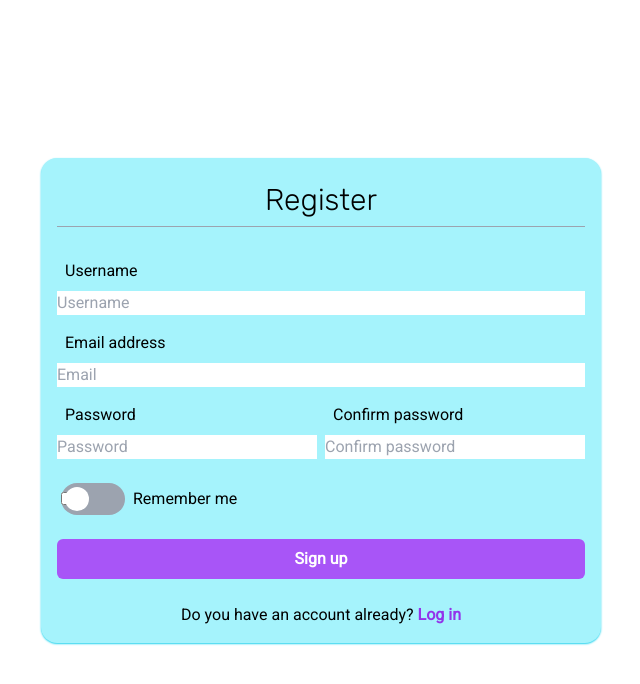
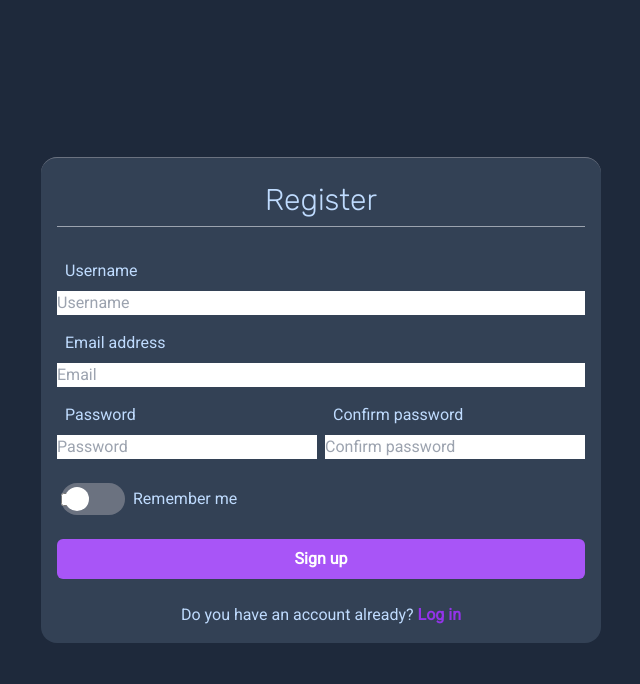
Before and after one commit to BetulioMay/maychat, a Next.js app in the folder client/: page /register in a window 1280 px wide. Shown: the top 684 px of the page, without its empty margins (319-959 px from the left). Built offline with nearby package versions, Linux system fonts and the light colour scheme.

Commit message:
style: forms dark theme

```diff
--- a/client/app/layout.tsx
+++ b/client/app/layout.tsx
@@ -13,13 +13,13 @@ interface RootLayoutProps {
 
 export default function RootLayout({ children }: RootLayoutProps) {
   return (
-    <html lang="en">
+    <html className="dark transition-colors" lang="en">
       {/*
         <head /> will contain the components returned by the nearest parent
         head.tsx. Find out more at https://beta.nextjs.org/docs/api-reference/file-conventions/head
       */}
       <head />
-      <body>
+      <body className="bg-white dark:bg-slate-800">
         <main className={font.className}>{children}</main>
       </body>
     </html>
--- a/client/app/login/layout.tsx
+++ b/client/app/login/layout.tsx
@@ -8,7 +8,7 @@ interface LoginLayoutProps {
 const LoginLayout: React.FC<LoginLayoutProps> = ({ children }) => {
   return (
     <Suspense fallback={<Loading />}>
-      <section className="flex min-h-screen items-center justify-center bg-white">
+      <section className="flex min-h-screen items-center justify-center">
         <div>{children}</div>
       </section>
     </Suspense>
--- a/client/app/register/layout.tsx
+++ b/client/app/register/layout.tsx
@@ -8,7 +8,7 @@ interface RegisterLayoutProps {
 const RegisterLayout: React.FC<RegisterLayoutProps> = ({ children }) => {
   return (
     <Suspense fallback={<Loading />}>
-      <section className="flex min-h-screen items-center justify-center bg-white">
+      <section className="flex min-h-screen items-center justify-center">
         <div>{children}</div>
       </section>
     </Suspense>
--- a/client/components/Checkbox.tsx
+++ b/client/components/Checkbox.tsx
@@ -21,7 +21,7 @@ const Checkbox: React.FC<FieldProps & CheckboxInputProps & OtherProps> = ({
         htmlFor={props.name}
         className={`relative flex h-8 w-16 items-center rounded-full transition-colors
           duration-500
-				${field.checked ? "bg-purple-500" : "bg-gray-400"}`}
+				${field.checked ? "bg-purple-500" : "bg-gray-500"}`}
       >
         <input type="checkbox" className="peer sr-only" {...field} {...props} />
         <span className="absolute left-1 h-3/4 w-6 rounded-full bg-white transition-all duration-500 peer-checked:left-9"></span>
--- a/client/components/forms/FormCard.tsx
+++ b/client/components/forms/FormCard.tsx
@@ -12,7 +12,7 @@ const FormCard: React.FC<FormCardProps> = ({ children, label }) => {
     //   className="flex w-auto flex-col items-center justify-center gap-6 rounded-2xl bg-cyan-200 p-4 shadow-sm shadow-cyan-400 md:w-[35rem]"
     //   {...props}
     // >
-    <div className="flex w-auto flex-col items-center justify-center gap-6 rounded-2xl bg-cyan-200 p-4 shadow-sm shadow-cyan-400 md:w-[35rem]">
+    <div className="flex w-auto flex-col items-center justify-center gap-6 rounded-2xl bg-cyan-200 p-4 shadow-sm shadow-cyan-400 dark:border-t dark:border-gray-500 dark:bg-slate-700 dark:text-blue-200 dark:shadow-none md:w-[35rem]">
       <FormLabel className="text-3xl font-medium" value={label} />
 
       {/* Maybe abstract this to body */}
--- a/client/tailwind.config.js
+++ b/client/tailwind.config.js
@@ -5,6 +5,7 @@ module.exports = {
     "./pages/**/*.{js,ts,jsx,tsx}",
     "./components/**/*.{js,ts,jsx,tsx}",
   ],
+  darkMode: "class",
   theme: {
     extend: {},
   },
```
